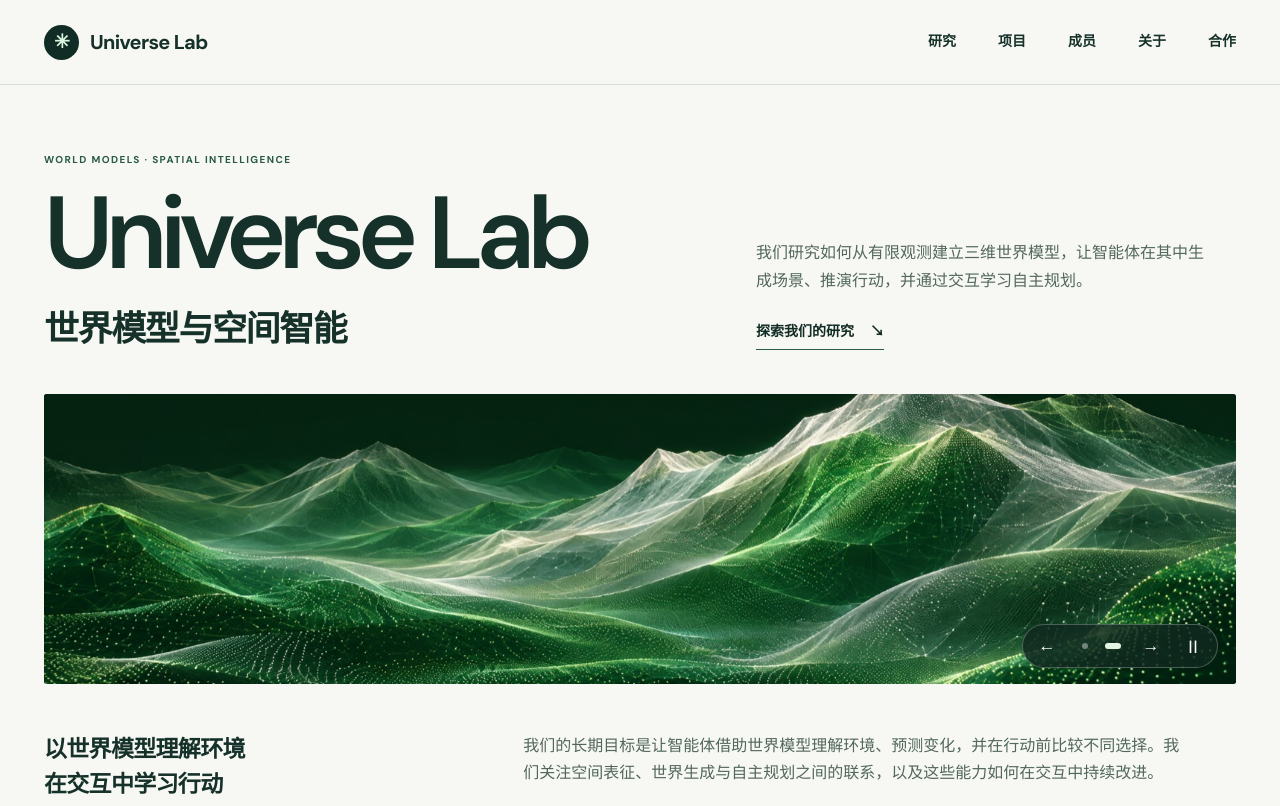
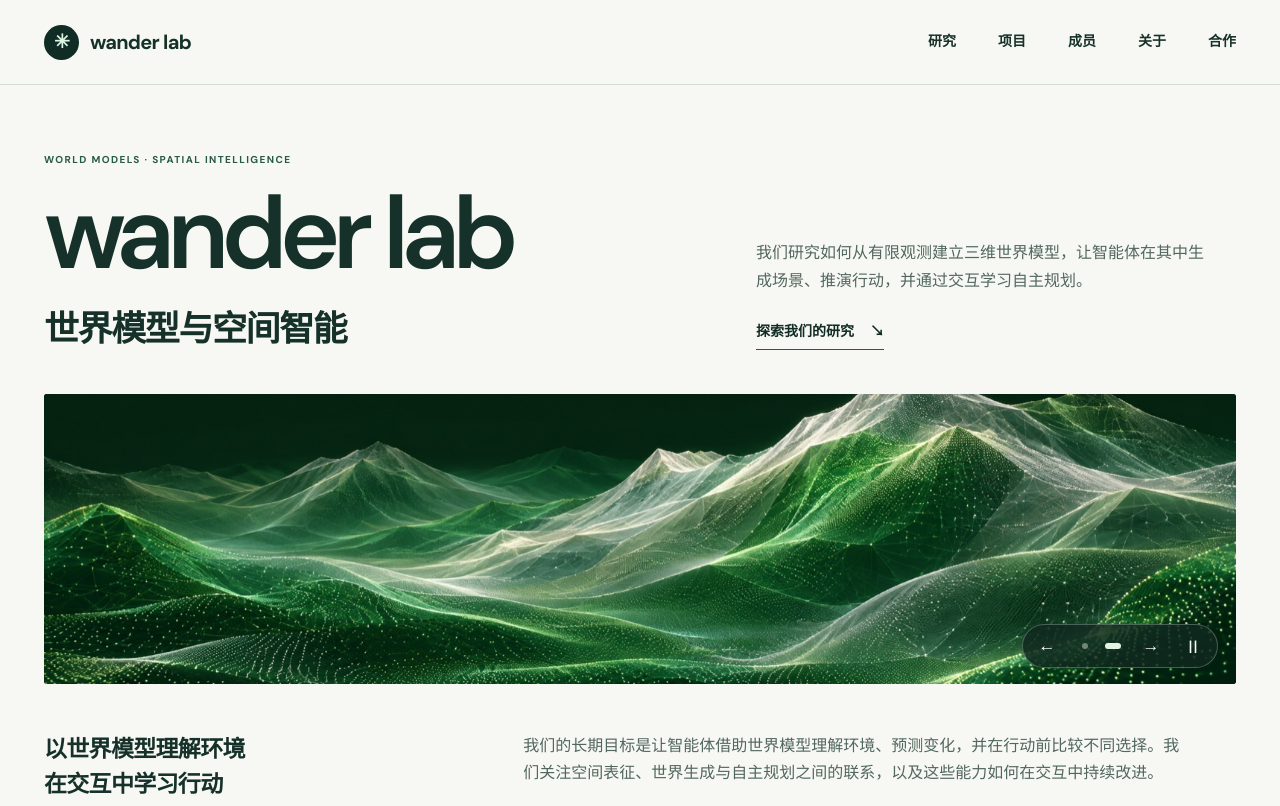
Before and after one commit to WANderLAB123/TeamPage, a plain HTML site: page index.html in a window 1280 px wide. Shown: the top 806 px of the page. Drawn offline with Linux system fonts and the light colour scheme.

Commit message:
Rename team to wander lab

```diff
--- a/content.js
+++ b/content.js
@@ -1,6 +1,6 @@
 // 在这里维护团队主页。研究成果和成员有可公开的资料后，可按注释中的格式添加。
 const teamSite = {
-  name: "Universe Lab",
+  name: "wander lab",
   headline: "世界模型与空间智能",
   intro: "我们研究如何从有限观测建立三维世界模型，让智能体在其中生成场景、推演行动，并通过交互学习自主规划。",
   vision: "我们的长期目标是让智能体借助世界模型理解环境、预测变化，并在行动前比较不同选择。我们关注空间表征、世界生成与自主规划之间的联系，以及这些能力如何在交互中持续改进。",
@@ -8,7 +8,7 @@ const teamSite = {
     { src: "./hero.jpg", alt: "抽象曲面研究示意图" },
     { src: "./hero-world.jpg", alt: "三维点云地形研究示意图" },
   ],
-  about: "Universe Lab 由来自华东师范大学与上海创智学院的学生共同推进。我们通过论文讨论、代码实现和实验反馈形成研究判断，目前主要在自动驾驶场景中验证三维重建、可控生成与闭环评测方法。",
+  about: "wander lab 由来自华东师范大学与上海创智学院的学生共同推进。我们通过论文讨论、代码实现和实验反馈形成研究判断，目前主要在自动驾驶场景中验证三维重建、可控生成与闭环评测方法。",
   practices: [
     { title: "共同探索", description: "从读懂一篇论文到复现一个实验，成员共同分享代码、讨论结果，并在相互评审中修正想法。" },
     { title: "AI-Native 研究", description: "将 AI 融入论文跟踪、编程、实验与知识整理，把更多精力用于提出问题和检验假设。" },
--- a/index.html
+++ b/index.html
@@ -3,17 +3,17 @@
 <head>
   <meta charset="utf-8">
   <meta name="viewport" content="width=device-width, initial-scale=1">
-  <meta name="description" content="Universe Lab 研究从有限观测重建三维世界，以及基于场景模型的数据生成、决策推演与智能体自主规划。">
-  <title>Universe Lab</title>
-  <link rel="stylesheet" href="./style.css?v=20261118-carousel">
-  <script defer src="./content.js?v=20261118-carousel"></script>
-  <script defer src="./site.js?v=20261118-carousel"></script>
+  <meta name="description" content="wander lab 研究从有限观测重建三维世界，以及基于场景模型的数据生成、决策推演与智能体自主规划。">
+  <title>wander lab</title>
+  <link rel="stylesheet" href="./style.css?v=20261118-wander">
+  <script defer src="./content.js?v=20261118-wander"></script>
+  <script defer src="./site.js?v=20261118-wander"></script>
 </head>
 <body>
   <a class="skip" href="#main">跳到正文</a>
   <header class="top" id="top">
     <div class="wrap nav">
-      <a class="brand" href="#top"><span class="mark" aria-hidden="true">✳</span><span data-name>Universe Lab</span></a>
+      <a class="brand" href="#top"><span class="mark" aria-hidden="true">✳</span><span data-name>wander lab</span></a>
       <nav aria-label="页面导航">
         <a href="#research">研究</a><a href="#work">项目</a><a href="#people">成员</a><a href="#about">关于</a><a href="#contact">合作</a>
       </nav>
@@ -22,7 +22,7 @@
   <main id="main">
     <section class="hero wrap" aria-labelledby="headline">
       <div class="hero-copy">
-        <div class="hero-heading"><p class="label">WORLD MODELS · SPATIAL INTELLIGENCE</p><h1 class="wordmark" data-name>Universe Lab</h1><h2 id="headline">世界模型与空间智能</h2></div>
+        <div class="hero-heading"><p class="label">WORLD MODELS · SPATIAL INTELLIGENCE</p><h1 class="wordmark" data-name>wander lab</h1><h2 id="headline">世界模型与空间智能</h2></div>
         <div class="hero-description">
         <p id="intro" class="intro"></p>
         <a class="button" href="#research">探索我们的研究 <span aria-hidden="true">↘</span></a></div>
@@ -63,7 +63,7 @@
     </section>
     <section class="tinted" id="about" aria-labelledby="about-title">
       <div class="section wrap">
-        <div class="section-heading"><p class="label">ABOUT UNIVERSE LAB</p><h2 id="about-title">我们如何做研究</h2></div>
+        <div class="section-heading"><p class="label">ABOUT WANDER LAB</p><h2 id="about-title">我们如何做研究</h2></div>
         <p id="about-copy"></p>
         <div id="practices-list" class="practices-grid"></div>
       </div>
@@ -76,7 +76,7 @@
       </div>
     </section>
   </main>
-  <footer class="wrap footer"><span data-name>Universe Lab</span><a href="#top">回到顶部 ↑</a></footer>
+  <footer class="wrap footer"><span data-name>wander lab</span><a href="#top">回到顶部 ↑</a></footer>
   <noscript><p class="wrap">请启用 JavaScript 以加载研究与成员信息。</p></noscript>
 </body>
 </html>
```
Also changed, not shown: 1 other file.
